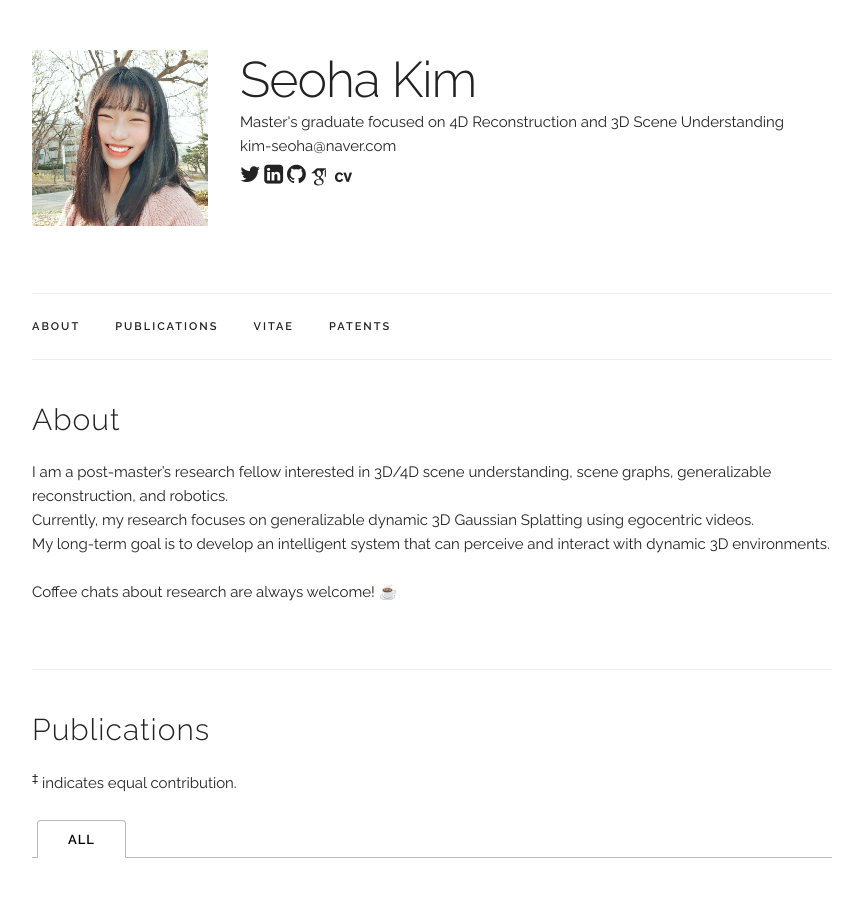
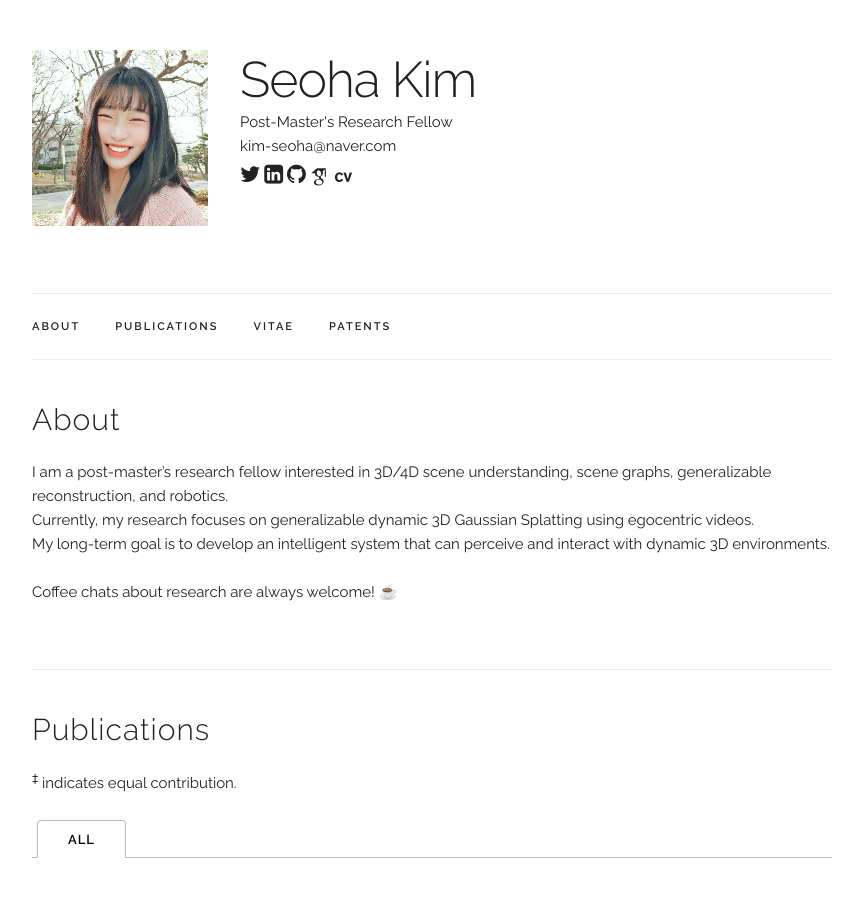
Before and after one commit to seoha-kim/seoha-kim.github.io, a Jekyll site: the page built from index.html, in a window 1280 px wide and 900 px high. Shown: the top 897 px of the window, without its empty margins (208-1071 px from the left). Built offline with Jekyll 4.4.1, drawn with Linux system fonts in a browser that asks for light colours; some web fonts are replaced.

Commit message:
Update main_info.yaml

```diff
--- a/_data/main_info.yaml
+++ b/_data/main_info.yaml
@@ -1,5 +1,5 @@
 name: "Seoha Kim"
-title: "Master's graduate focused on 4D Reconstruction and 3D Scene Understanding"
+title: "Post-Master's Research Fellow"
 email: "kim-seoha@naver.com"
 profile_pic: "/assets/profile-pics/seoha.jpg"
 linkedin: "https://www.linkedin.com/in/kseoha7"
```
